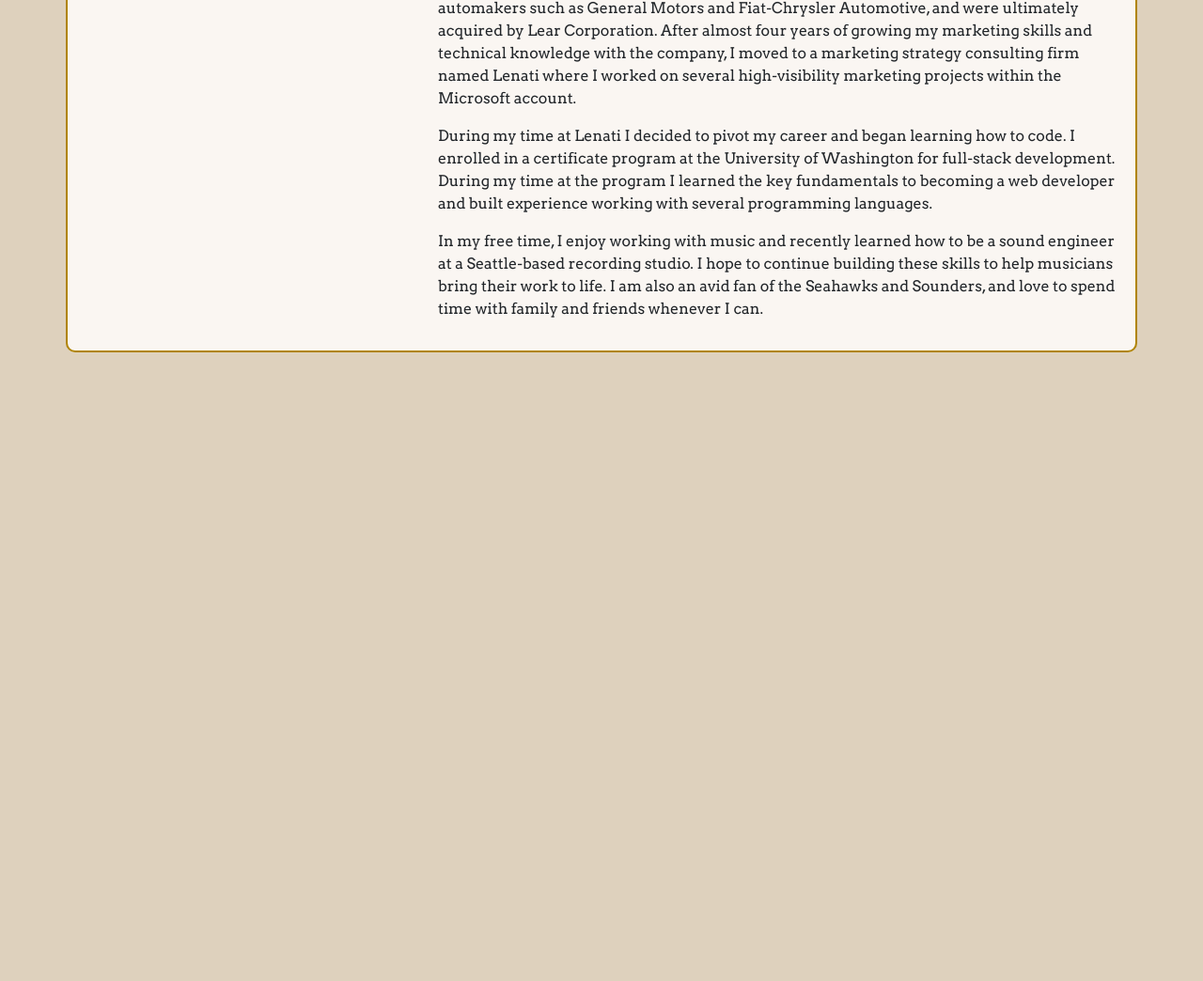
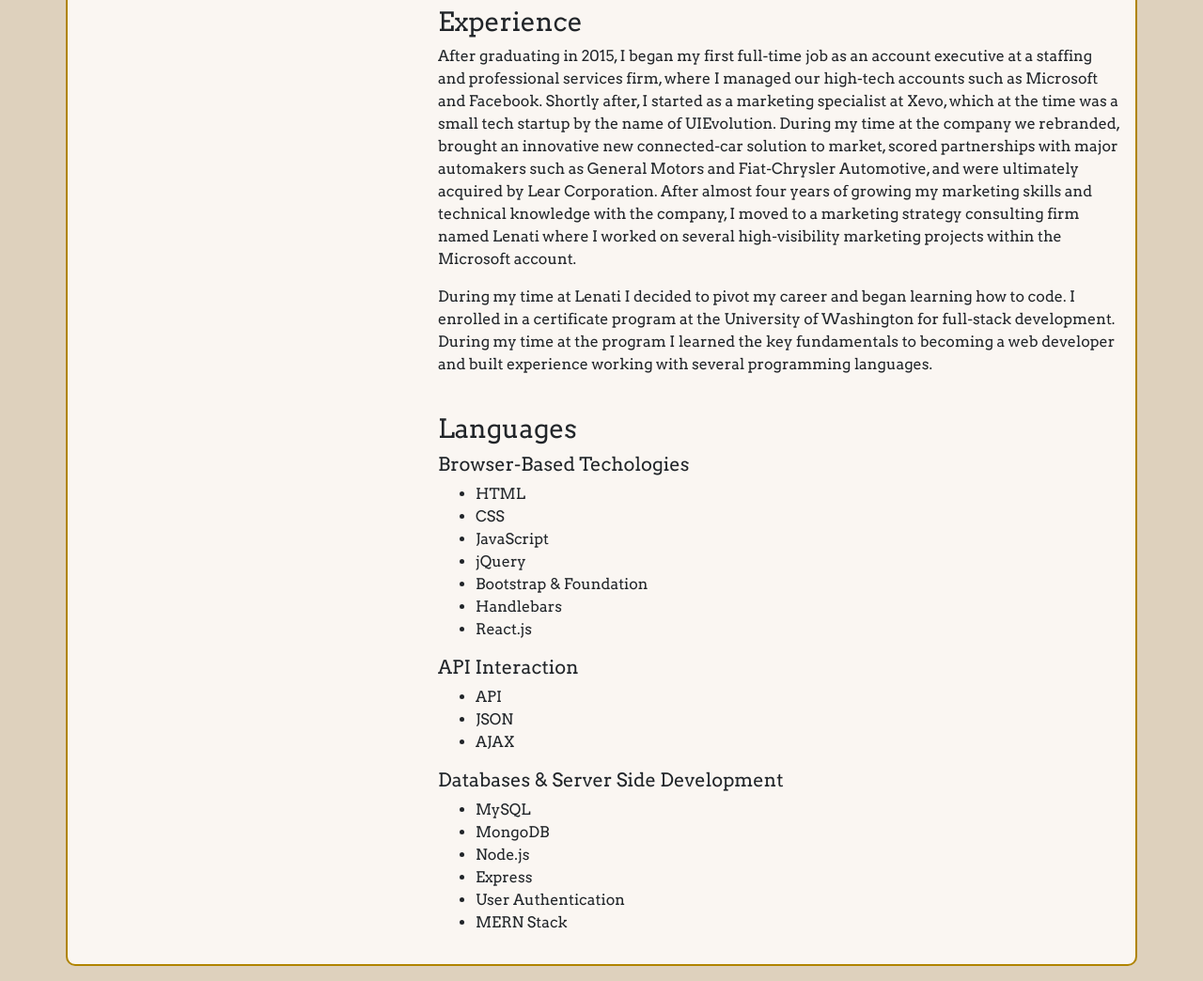
Before and after one commit to cardeens/portfoliohomework2, a plain HTML site: page index.html in a window 1280 px wide. Shown: the part 458-1502 px from the top of the page at 94% size. Before the commit the page ends 849 px from the top, so only its background shows below. Drawn offline with nearby package versions, Linux system fonts and the light colour scheme.

Commit message:
updated bio and portfolio

```diff
--- a/index.html
+++ b/index.html
@@ -52,13 +52,44 @@
         </div>
       </div>
       <div class="col-md-8">
-          <p>My full name is Jordan Jayson Cardenas, though most know me by JJ. In 1994, I was born just outside of Denver, CO where most of my family was based. Shortly after my sister was born, we moved out to the Bay Area where my mom began her career in technology. At nine years old, we moved to the Seattle area when my mom accepted a job a Microsoft’s main campus. Her work in the tech space would prove to shape my professional interest and endeavors beginning in college, when I studied marketing at Seattle University.</p>
+          <h3>Background</h3>
+          <p>My full name is Jordan Jayson Cardenas, though most know me by JJ. In 1994, I was born just outside of Denver, CO where most of my family was based, and moved to the Bay Area shortly after. My interest in technology beginning in college, when I studied marketing at Seattle University and began internships in the high-tech space.</p>
+          <p>
+            In my free time, I enjoy working with music and recently learned how to be a sound engineer at a Seattle-based recording studio. I hope to continue building these skills to help musicians bring their work to life. I am also an avid fan of the Seahawks and Sounders, and love to spend time with family and friends whenever I can. </p>
+            <br>
+            <h3>Experience</h3>
           <p>
           After graduating in 2015, I began my first full-time job as an account executive at a staffing and professional services firm, where I managed our high-tech accounts such as Microsoft and Facebook. Shortly after, I started as a marketing specialist at Xevo, which at the time was a small tech startup by the name of UIEvolution. During my time at the company we rebranded, brought an innovative new connected-car solution to market, scored partnerships with major automakers such as General Motors and Fiat-Chrysler Automotive, and were ultimately acquired by Lear Corporation. After almost four years of growing my marketing skills and technical knowledge with the company, I moved to a marketing strategy consulting firm named Lenati where I worked on several high-visibility marketing projects within the Microsoft account.</p>
           <p>
           During my time at Lenati I decided to pivot my career and began learning how to code. I enrolled in a certificate program at the University of Washington for full-stack development. During my time at the program I learned the key fundamentals to becoming a web developer and built experience working with several programming languages.</p>
-          <p>
-          In my free time, I enjoy working with music and recently learned how to be a sound engineer at a Seattle-based recording studio. I hope to continue building these skills to help musicians bring their work to life. I am also an avid fan of the Seahawks and Sounders, and love to spend time with family and friends whenever I can. </p>
+          <br>
+          <h3>Languages</h3>
+          <h5>Browser-Based Techologies</h5>
+          <ul>
+            <li>HTML</li>
+            <li>CSS</li>
+            <li>JavaScript</li>
+            <li>jQuery</li>
+            <li>Bootstrap & Foundation</li>
+            <li>Handlebars</li>
+            <li>React.js</li>
+          </ul>
+          <h5>API Interaction</h5>
+          <ul>
+            <li>API</li>
+            <li>JSON</li>
+            <li>AJAX</li>
+          </ul>
+          <h5>Databases & Server Side Development</h5>
+          <ul>
+            <li>MySQL</li>
+            <li>MongoDB</li>
+            <li>Node.js</li>
+            <li>Express</li>
+            <li>User Authentication</li>
+            <li>MERN Stack</li>
+          </ul>
+
       </div>
     </div>
   </div>
```
Also changed, not shown: portfolio.html (+4 -4 lines), images/panda.svg (added).
